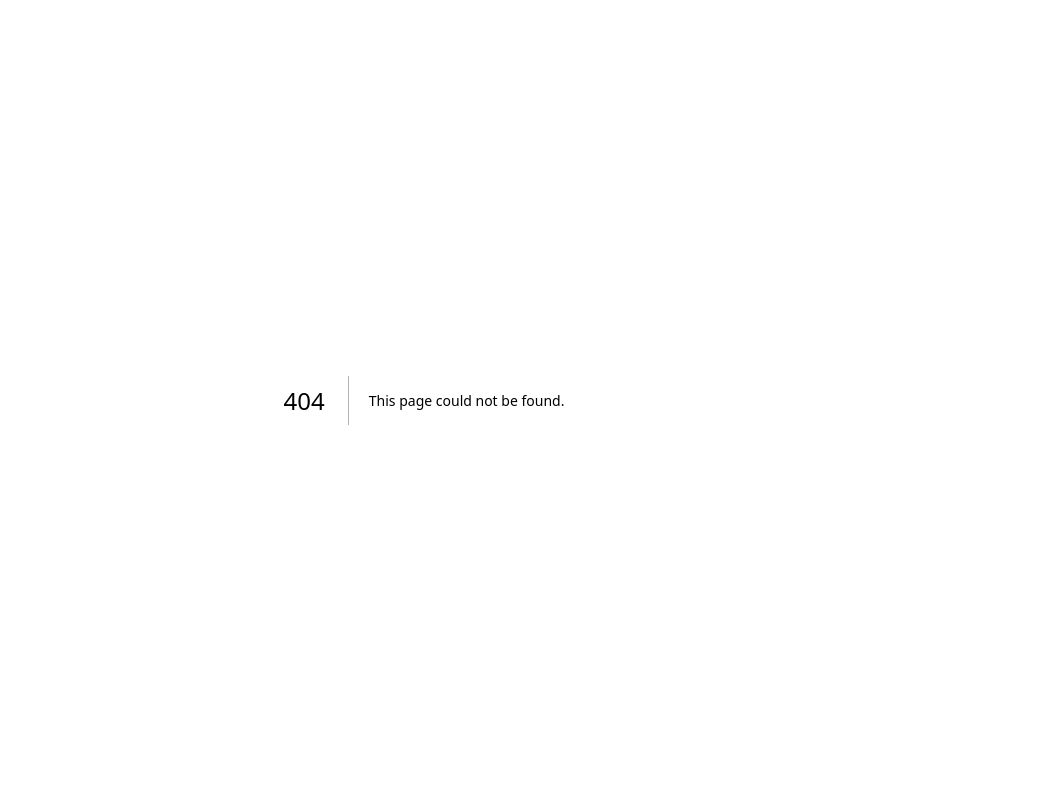
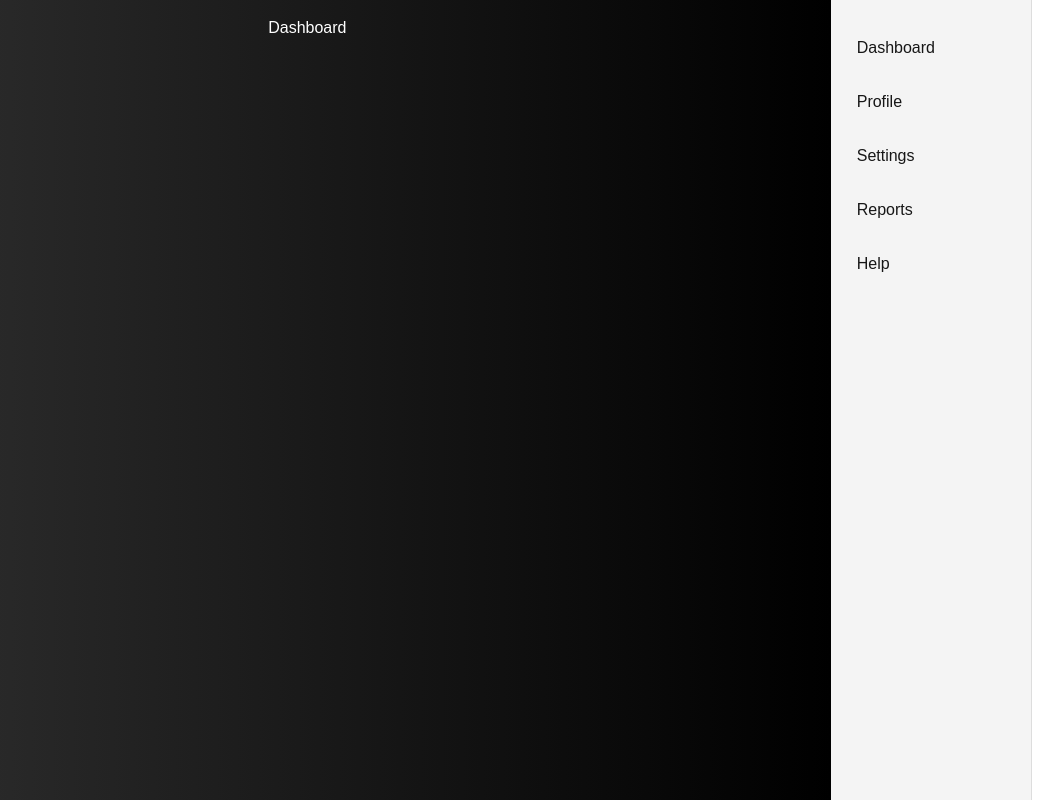
Before and after one commit to Zackydout101/htn, a Next.js app in the folder api-casso-frontend/: page /dashboard in a window 1280 px wide. Before the commit this address had no page. Shown: the whole page, without its empty margins (216-1279 px from the left). Built offline with nearby package versions, Linux system fonts and the light colour scheme.

Commit message:
dashboard git commit -m dashboard

```diff
--- /dev/null
+++ b/api-casso-frontend/app/dashboard/layout.module.css
@@ -0,0 +1,56 @@
+/* app/layout.module.css */
+
+.container {
+    display: flex;
+    height: 100vh;
+    overflow: hidden;
+    font-family: Arial, sans-serif;
+  }
+
+  .header {
+    background: linear-gradient(to right, #333333, #000000); /* Gradient from gray to black */
+    color: white;
+    padding: 16px;
+    text-align: center;
+    width: 100%;
+  }
+
+  .sidebar {
+    width: 240px;
+    background-color: #f4f4f4;
+    padding: 16px;
+    display: flex;
+    flex-direction: column;
+    border-right: 1px solid #ddd;
+  }
+
+  .sidebar ul {
+    list-style: none;
+    padding: 0;
+  }
+
+  .sidebar li {
+    margin: 10px 0;
+  }
+
+  .sidebar button {
+    background: none;
+    border: none;
+    font-size: 16px;
+    cursor: pointer;
+    padding: 10px;
+    text-align: left;
+    width: 100%;
+    border-radius: 4px;
+    transition: background-color 0.2s;
+  }
+
+  .sidebar button:hover {
+    background-color: #ddd;
+  }
+
+  .mainContent {
+    flex-grow: 1;
+    padding: 16px;
+    overflow-y: auto;
+  }
--- /dev/null
+++ b/api-casso-frontend/app/dashboard/page.js
@@ -0,0 +1,39 @@
+// app/layout.tsx
+"use client"
+import React from 'react';
+import styles from './layout.module.css'; // Import CSS module
+
+const Layout = () => {
+
+
+
+
+
+
+  return (
+    <div className={styles.container}>
+      <header className={styles.header}>
+        <h1>Dashboard</h1>
+
+
+
+
+      </header>
+
+      <nav className={styles.sidebar}>
+        <ul>
+          <li><button onClick={() => handleNavigation('/dashboard')}>Dashboard</button></li>
+          <li><button onClick={() => handleNavigation('/profile')}>Profile</button></li>
+          <li><button onClick={() => handleNavigation('/settings')}>Settings</button></li>
+          <li><button onClick={() => handleNavigation('/reports')}>Reports</button></li>
+          <li><button onClick={() => handleNavigation('/help')}>Help</button></li>
+        </ul>
+      </nav>
+      <main className={styles.mainContent}>
+
+      </main>
+    </div>
+  );
+};
+
+export default Layout;
```
